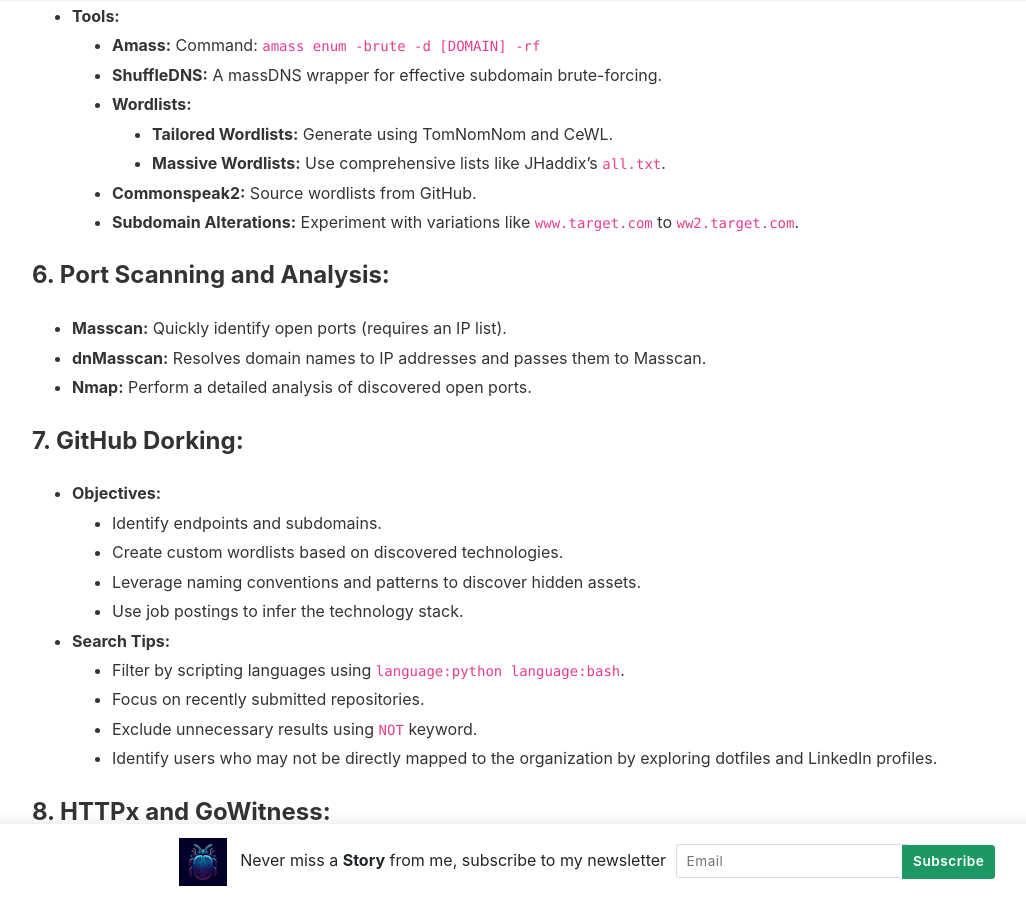
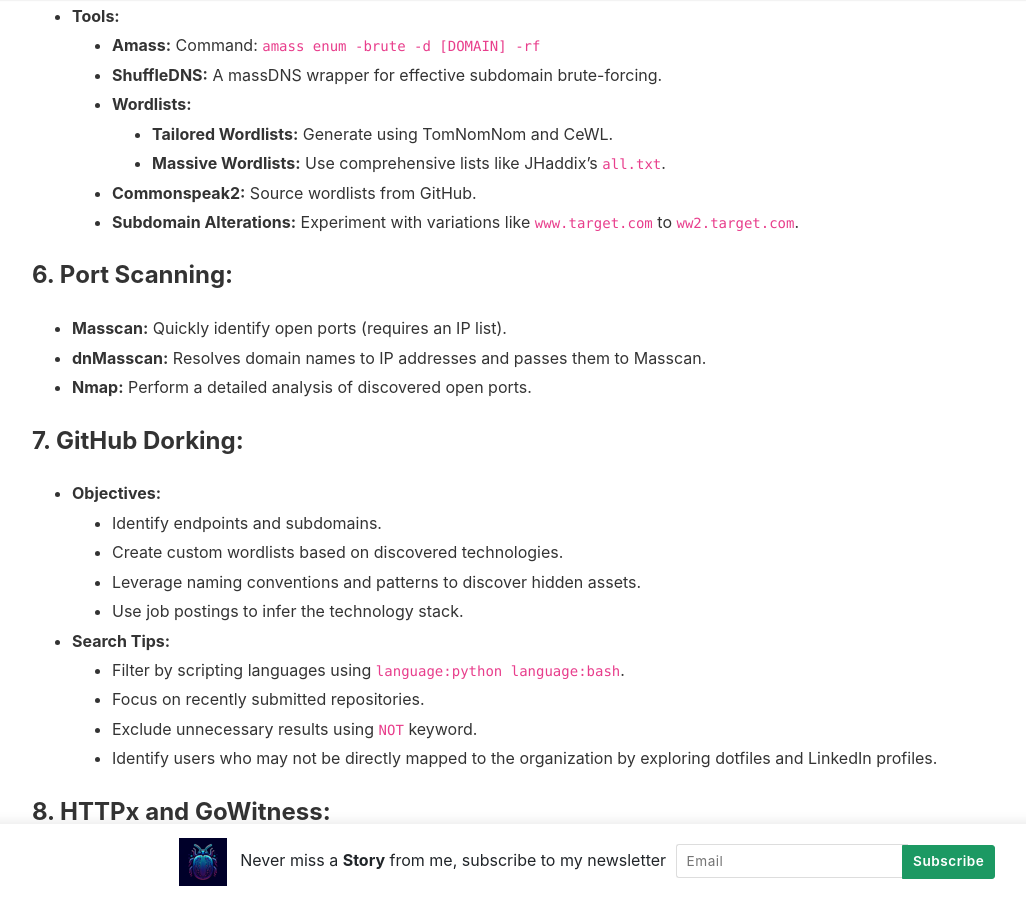
Before and after one commit to Turbul3nce/Turbul3nce.github.io, a Jekyll site: the page built from _pages/info.md, in a window 1280 px wide and 900 px high, scrolled down 2243 px. Shown: the whole window, without its empty margins (53-1079 px from the left). Built offline with Jekyll 4.4.1, drawn with Linux system fonts in a browser that asks for light colours; nearby versions of some CDN libraries.

Commit message:
Update info.md

```diff
--- a/_pages/info.md
+++ b/_pages/info.md
@@ -91,7 +91,7 @@ comments: false
      - **Commonspeak2:** Source wordlists from GitHub.
      - **Subdomain Alterations:** Experiment with variations like `www.target.com` to `ww2.target.com`.
 
-#### 6. Port Scanning and Analysis:
+#### 6. Port Scanning:
    - **Masscan:** Quickly identify open ports (requires an IP list).
    - **dnMasscan:** Resolves domain names to IP addresses and passes them to Masscan.
    - **Nmap:** Perform a detailed analysis of discovered open ports.
```
